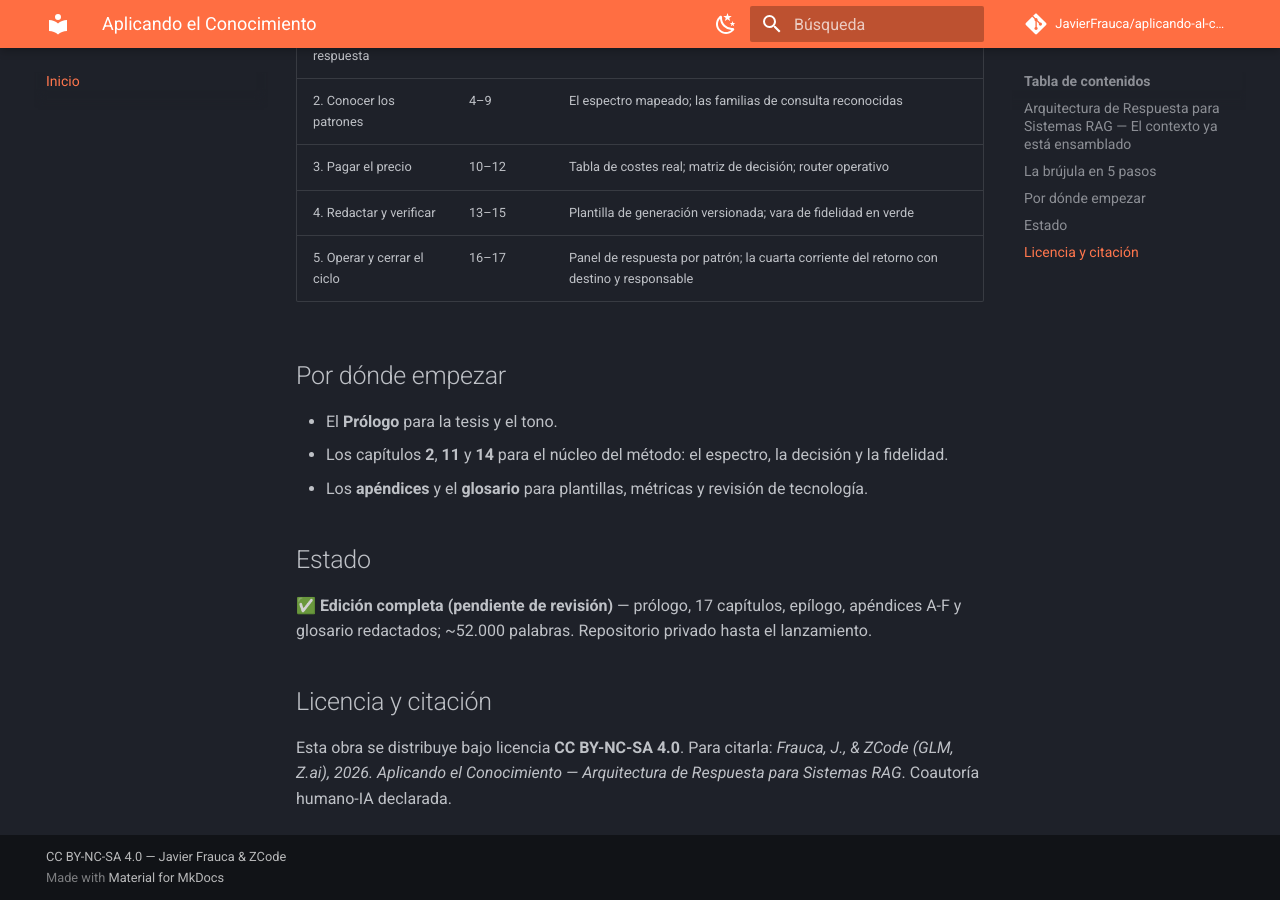
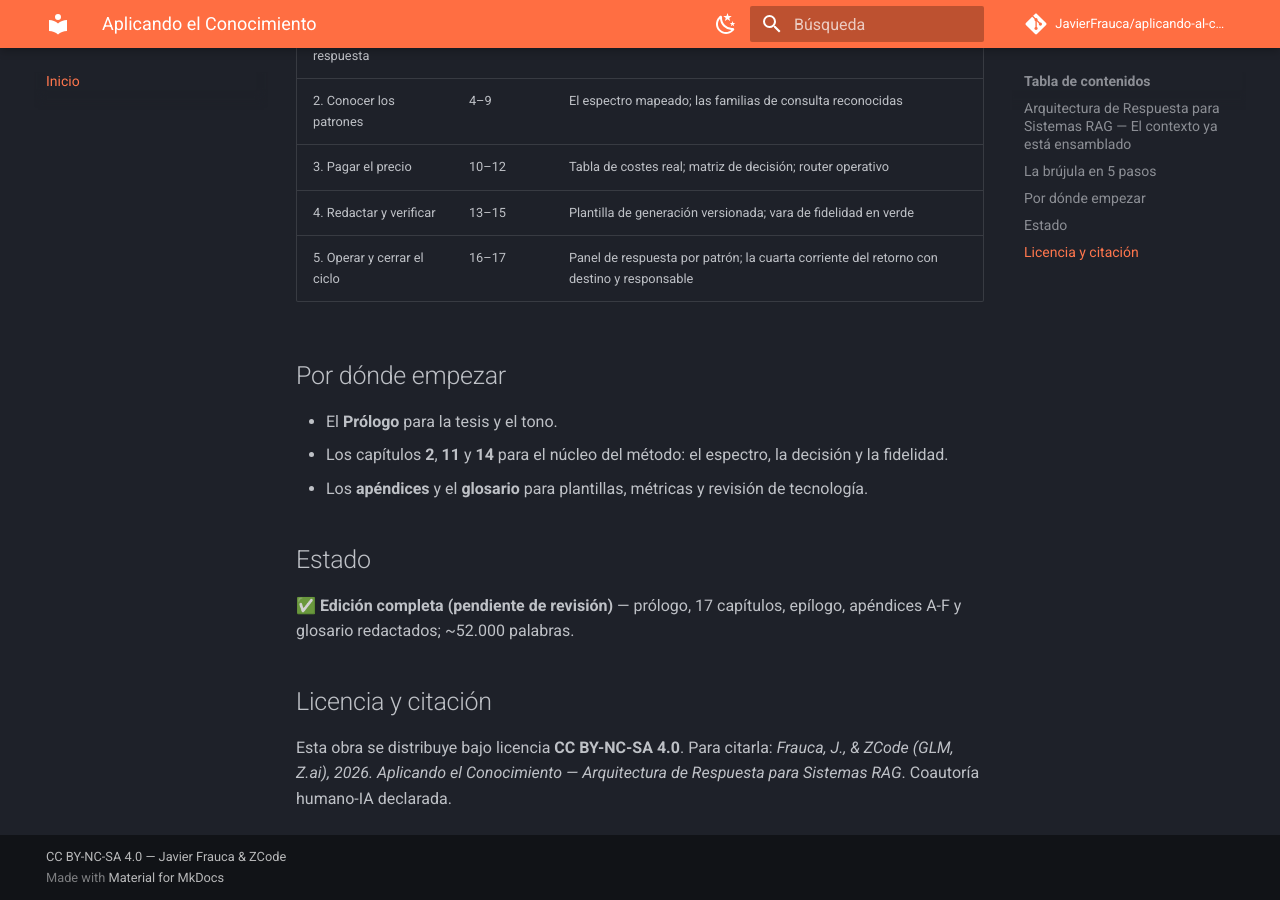
Before and after one commit to JavierFrauca/aplicando-al-conocimiento, an MkDocs documentation site: the page built from book/index.md, in a window 1280 px wide and 900 px high, scrolled down 852 px. Built offline with MkDocs 1.6.1 and Material for MkDocs 9.7.7, drawn with Linux system fonts in a browser that asks for light colours; comment, search, counter and statistics services are not loaded.

Commit message:
Portada del sitio: quitar el aviso de repositorio privado (el libro esta publicado)

```diff
--- a/book/index.md
+++ b/book/index.md
@@ -33,7 +33,7 @@ Aquí no hay frameworks de moda que copiar. Hay **método, criterio y plantillas
 
 ## Estado
 
-✅ **Edición completa (pendiente de revisión)** — prólogo, 17 capítulos, epílogo, apéndices A-F y glosario redactados; ~52.000 palabras. Repositorio privado hasta el lanzamiento.
+✅ **Edición completa (pendiente de revisión)** — prólogo, 17 capítulos, epílogo, apéndices A-F y glosario redactados; ~52.000 palabras.
 
 ## Licencia y citación
 
```
